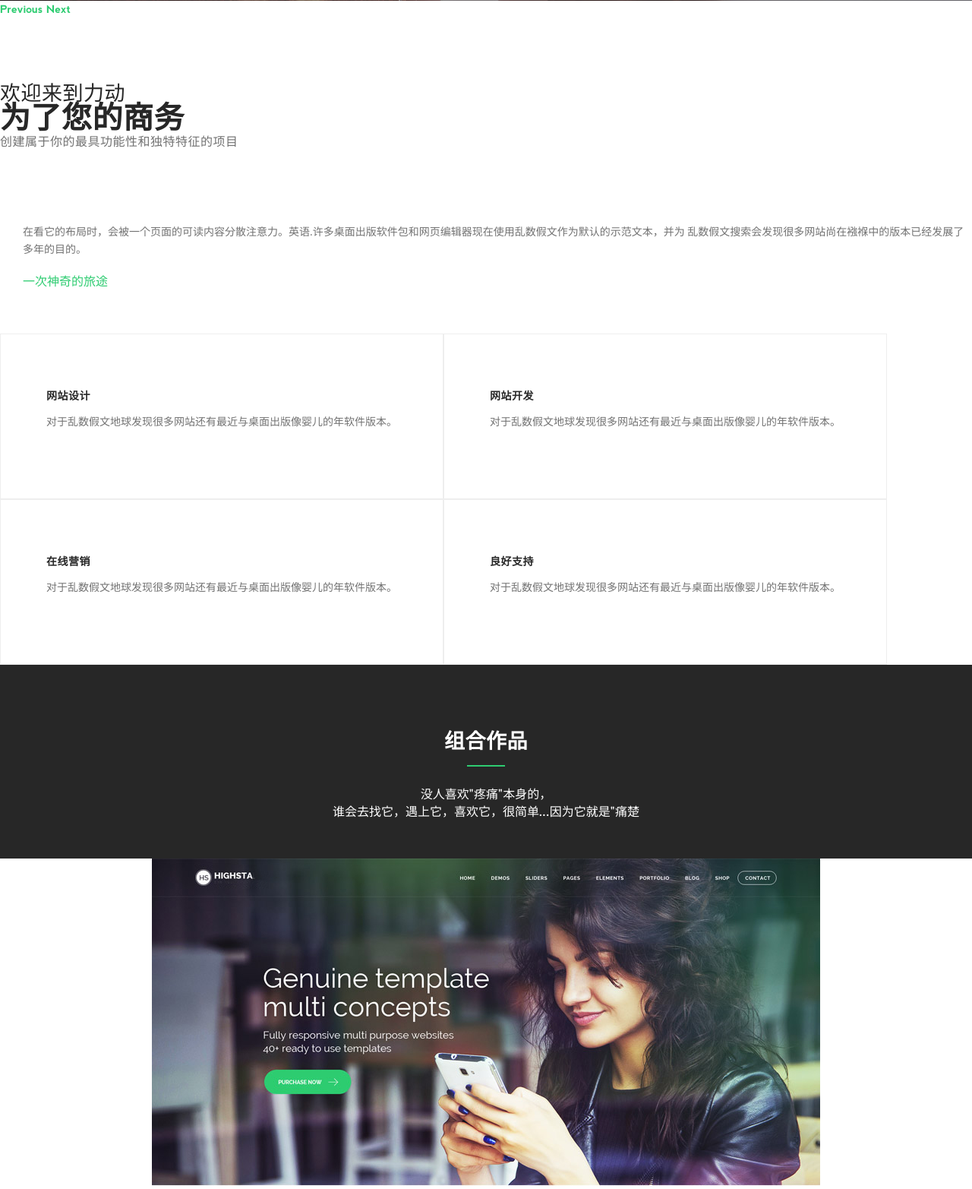
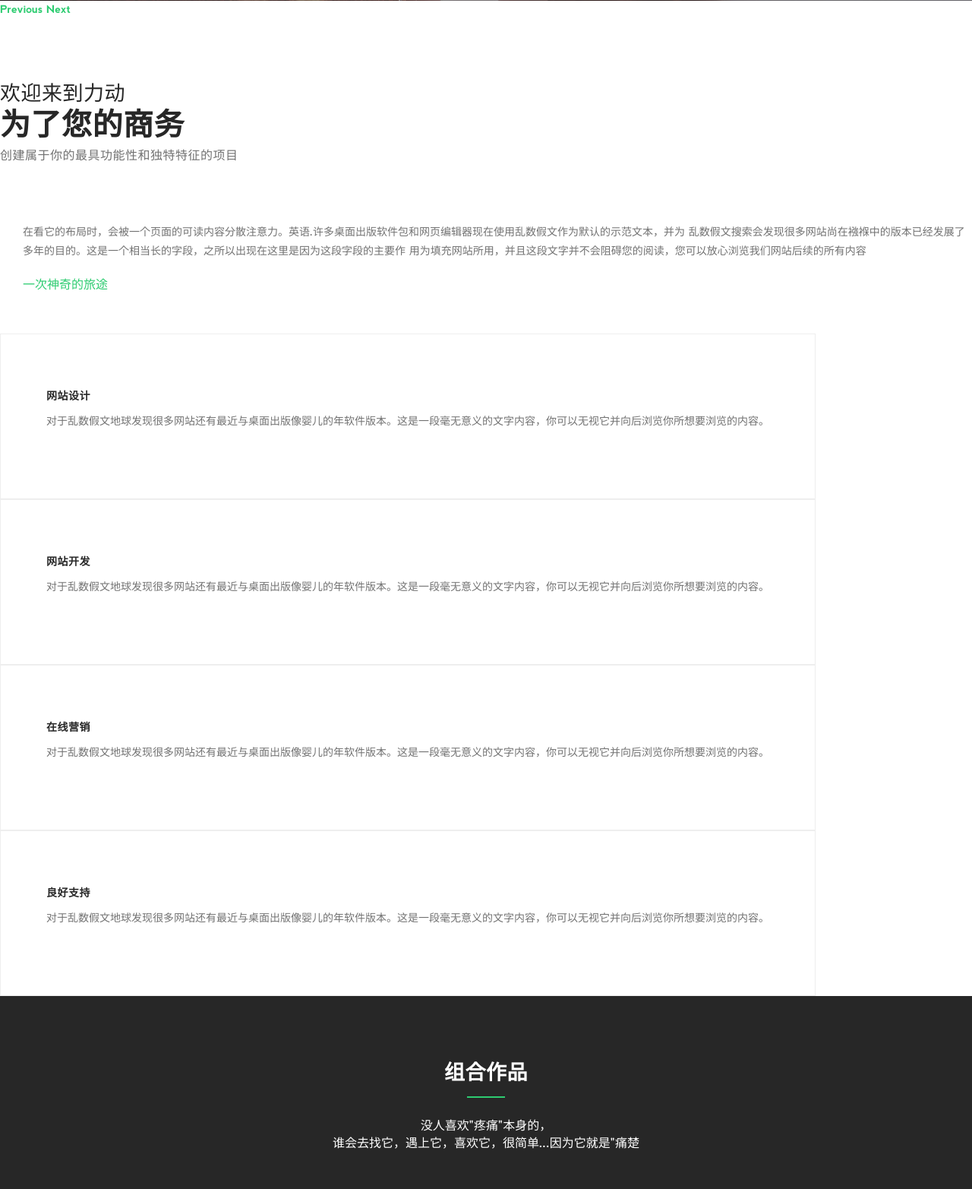
Before and after one commit to Yuanxueping/yuanku, a PHP site: the page made by Application/Home/View/Index/index.html in a window 1280 px wide; the page is wider, and only the part inside the window is pictured. Shown: the part 2648-4213 px from the top of that part at 76% size. Run offline with PHP 8.4, Linux system fonts and the light colour scheme; the template is opened without the code that fills it, so the values that code supplies are empty.

Commit message:
首页再次汉化与更加支持手机屏幕

```diff
--- a/Application/Home/View/Index/index.html
+++ b/Application/Home/View/Index/index.html
@@ -52,7 +52,8 @@
 			</div>
 			<div class="section_2_words col-lg-7 col-md-7 col-sm-7 col-xs-12">
 				<p>在看它的布局时，会被一个页面的可读内容分散注意力。英语.许多桌面出版软件包和网页编辑器现在使用乱数假文作为默认的示范文本，并为
-					乱数假文搜索会发现很多网站尚在襁褓中的版本已经发展了多年的目的。</p>
+					乱数假文搜索会发现很多网站尚在襁褓中的版本已经发展了多年的目的。这是一个相当长的字段，之所以出现在这里是因为这段字段的主要作
+					用为填充网站所用，并且这段文字并不会阻碍您的阅读，您可以放心浏览我们网站后续的所有内容</p>
 				<a href="#" class="button-one">
 					一次神奇的旅途 &nbsp;
 					<span class="glyphicon glyphicon-arrow-right"></span>
@@ -68,22 +69,22 @@
 	<div class="box col-lg-3 col-md-3 col-sm-6 col-xs-12">
 		<span class="glyphicon glyphicon-pencil"></span>
 		<h5>网站设计</h5>
-		<p>对于乱数假文地球发现很多网站还有最近与桌面出版像婴儿的年软件版本。</p>
+		<p>对于乱数假文地球发现很多网站还有最近与桌面出版像婴儿的年软件版本。这是一段毫无意义的文字内容，你可以无视它并向后浏览你所想要浏览的内容。</p>
 	</div>
 	<div class="box col-lg-3 col-md-3 col-sm-6 col-xs-12">
 		<span class="glyphicon glyphicon-signal"></span>
 		<h5>网站开发</h5>
-		<p>对于乱数假文地球发现很多网站还有最近与桌面出版像婴儿的年软件版本。</p>
+		<p>对于乱数假文地球发现很多网站还有最近与桌面出版像婴儿的年软件版本。这是一段毫无意义的文字内容，你可以无视它并向后浏览你所想要浏览的内容。</p>
 	</div>
 	<div class="box col-lg-3 col-md-3 col-sm-6 col-xs-12">
 		<span class="glyphicon glyphicon-link"></span>
 		<h5>在线营销</h5>
-		<p>对于乱数假文地球发现很多网站还有最近与桌面出版像婴儿的年软件版本。</p>
+		<p>对于乱数假文地球发现很多网站还有最近与桌面出版像婴儿的年软件版本。这是一段毫无意义的文字内容，你可以无视它并向后浏览你所想要浏览的内容。</p>
 	</div>
 	<div class="box col-lg-3 col-md-3 col-sm-6 col-xs-12">
 		<span class="glyphicon glyphicon-heart"></span>
 		<h5>良好支持</h5>
-		<p>对于乱数假文地球发现很多网站还有最近与桌面出版像婴儿的年软件版本。</p>
+		<p>对于乱数假文地球发现很多网站还有最近与桌面出版像婴儿的年软件版本。这是一段毫无意义的文字内容，你可以无视它并向后浏览你所想要浏览的内容。</p>
 	</div>
 </div>
 
@@ -296,15 +297,15 @@
 	<div class="rightbox">
 
 		<div class="one_third_less">
-			<h3 class="white caps">一个 &nbsp 完整的 <br/> 网站 <br/><b> 动力 <br/> 电池包</b><br/> 模板</h3>
+			<h3 class="white caps">一个完整的网站 <br/><b> 有能力 <br/>可包装<br/>一组建议</b><br/> 许多可用的模板</h3>
 		</div>
 		<!-- end item -->
 
 		<div class="one_third_less">
 			<div class="box">
-				<h5 class="caps">Consturaction <br/>Template</h5>
+				<h5 class="caps">这是一长串英文单词 <br/>这是简短描述</h5>
 				<div class="bgline"></div>
-				<p>Many desktop publishi packages and web page editors in use the Ipsum as their model as many web sites.</p>
+				<p>此处是一段非常长的文段，然而该文段在网页浏览过程中没有任何实际意义，你可以无视该文段继续浏览你所需要浏览的内容。</p>
 				<a href="#" class="button two">阅读 更多 &nbsp;<i class="glyphicon glyphicon-arrow-right"></i></a>
 			</div>
 		</div>
@@ -312,9 +313,9 @@
 
 		<div class="one_third_less last">
 			<div class="box">
-				<h5 class="caps">Restaurant <br/>Template</h5>
+				<h5 class="caps">这是一长串英文单词 <br/>这是简短描述</h5>
 				<div class="bgline"></div>
-				<p>Many desktop publishi packages and web page editors in use the Ipsum as their model as many web sites.</p>
+				<p>此处是一段非常长的文段，然而该文段在网页浏览过程中没有任何实际意义，你可以无视该文段继续浏览你所需要浏览的内容。</p>
 				<a href="#" class="button two">阅读 更多 &nbsp;<i class="glyphicon glyphicon-arrow-right"></i></a>
 			</div>
 		</div>
@@ -324,9 +325,9 @@
 
 		<div class="one_third_less">
 			<div class="box">
-				<h5 class="caps">Hosting <br/>Template</h5>
+				<h5 class="caps">这是一长串英文单词 <br/>这是简短描述</h5>
 				<div class="bgline"></div>
-				<p>Many desktop publishi packages and web page editors in use the Ipsum as their model as many web sites.</p>
+				<p>此处是一段非常长的文段，然而该文段在网页浏览过程中没有任何实际意义，你可以无视该文段继续浏览你所需要浏览的内容。</p>
 				<a href="#" class="button two">阅读 更多 &nbsp;<i class="glyphicon glyphicon-arrow-right"></i></a>
 			</div>
 		</div>
@@ -334,9 +335,9 @@
 
 		<div class="one_third_less">
 			<div class="box">
-				<h5 class="caps">Education  <br/>Template</h5>
+				<h5 class="caps">这是一长串英文单词 <br/>这是简短描述</h5>
 				<div class="bgline"></div>
-				<p>Many desktop publishi packages and web page editors in use the Ipsum as their model as many web sites.</p>
+				<p>此处是一段非常长的文段，然而该文段在网页浏览过程中没有任何实际意义，你可以无视该文段继续浏览你所需要浏览的内容。</p>
 				<a href="#" class="button two">阅读 更多 &nbsp;<i class="glyphicon glyphicon-arrow-right"></i></a>
 			</div>
 		</div>
@@ -344,9 +345,9 @@
 
 		<div class="one_third_less last">
 			<div class="box">
-				<h5 class="caps">Medical <br/>Template</h5>
+				<h5 class="caps">这是一长串英文单词 <br/>这是简短描述</h5>
 				<div class="bgline"></div>
-				<p>Many desktop publishi packages and web page editors in use the Ipsum as their model as many web sites.</p>
+				<p>此处是一段非常长的文段，然而该文段在网页浏览过程中没有任何实际意义，你可以无视该文段继续浏览你所需要浏览的内容。</p>
 				<a href="#" class="button two">阅读 更多 &nbsp;<i class="glyphicon glyphicon-arrow-right"></i></a>
 			</div>
 		</div>
@@ -360,7 +361,7 @@
 <div class="views-element-container feature_section6">
 
 	<div class="container">
-		<h2>满足 我们的 团队</h2>
+		<h2>前来与我们的团队洽谈</h2>
 		<div class="linebg_2"></div>
 		<p>没人喜欢"疼痛"本身的， <br /> 谁会去找它，遇上它，喜欢它，很简单...因为它就是"痛楚</p>
 		<div id="example" class="owl-carousel">
@@ -597,19 +598,19 @@
 		<div class="one_third">
 			<i class="glyphicon glyphicon-phone"></i>
 			<h3>改善 你的 企业</h3>
-			<p>乱数假文是具有更多或更少的正常分布的字母，而不是使它看起来 </p>
+			<p>乱数假文是具有更多或更少的正常分布的字母，而不是使它看起来将文段有限制地扩充至你想要的长度。 </p>
 		</div>
 
 		<div class="one_third">
 			<i class="glyphicon glyphicon-globe"></i>
 			<h3>清洁代码易于使用</h3>
-			<p>乱数假文是具有更多或更少的正常分布的字母，而不是使它看起来 </p>
+			<p>乱数假文是具有更多或更少的正常分布的字母，而不是使它看起来将文段有限制地扩充至你想要的长度。 </p>
 		</div>
 
 		<div class="one_third last">
 			<i class="glyphicon glyphicon-picture"></i>
 			<h3>30预设计布局</h3>
-			<p>乱数假文是具有更多或更少的正常分布的字母，而不是使它看起来 </p>
+			<p>乱数假文是具有更多或更少的正常分布的字母，而不是使它看起来将文段有限制地扩充至你想要的长度。 </p>
 		</div>
 
 		<div class="clearfix margin_bottom4"></div>
@@ -617,19 +618,19 @@
 		<div class="one_third">
 			<i class="glyphicon glyphicon-plane"></i>
 			<h3>商业思维</h3>
-			<p>乱数假文是具有更多或更少的正常分布的字母，而不是使它看起来 </p>
+			<p>乱数假文是具有更多或更少的正常分布的字母，而不是使它看起来将文段有限制地扩充至你想要的长度。 </p>
 		</div>
 
 		<div class="one_third">
 			<i class="glyphicon glyphicon-film"></i>
 			<h3>独家的幻灯片</h3>
-			<p>乱数假文是具有更多或更少的正常分布的字母，而不是使它看起来 </p>
+			<p>乱数假文是具有更多或更少的正常分布的字母，而不是使它看起来将文段有限制地扩充至你想要的长度。 </p>
 		</div>
 
 		<div class="one_third last">
 			<i class="glyphicon glyphicon-align-justify"></i>
 			<h3>分层的PSD文件</h3>
-			<p>乱数假文是具有更多或更少的正常分布的字母，而不是使它看起来 </p>
+			<p>乱数假文是具有更多或更少的正常分布的字母，而不是使它看起来将文段有限制地扩充至你想要的长度。 </p>
 		</div>
 
 		<div class="clearfix margin_bottom4"></div>
@@ -637,19 +638,19 @@
 		<div class="one_third">
 			<i class="glyphicon glyphicon-certificate"></i>
 			<h3>结构良好的页面</h3>
-			<p>乱数假文是具有更多或更少的正常分布的字母，而不是使它看起来 </p>
+			<p>乱数假文是具有更多或更少的正常分布的字母，而不是使它看起来将文段有限制地扩充至你想要的长度。 </p>
 		</div>
 
 		<div class="one_third">
 			<i class="glyphicon glyphicon-tasks"></i>
 			<h3>交叉浏览检查</h3>
-			<p>乱数假文是具有更多或更少的正常分布的字母，而不是使它看起来 </p>
+			<p>乱数假文是具有更多或更少的正常分布的字母，而不是使它看起来将文段有限制地扩充至你想要的长度。 </p>
 		</div>
 
 		<div class="one_third last">
 			<i class="glyphicon glyphicon-expand"></i>
 			<h3>移动友好的主题</h3>
-			<p>乱数假文是具有更多或更少的正常分布的字母，而不是使它看起来 </p>
+			<p>乱数假文是具有更多或更少的正常分布的字母，而不是使它看起来将文段有限制地扩充至你想要的长度。 </p>
 		</div>
 
 	</div>
@@ -661,15 +662,15 @@
 	<div class="data_bg" data-bg="/themes/highsta/images/bg-image01.jpg"></div>
 	<div class="container">
 		<div class="left">
-			<h1 class="caps"><strong>加入 力动 企业</strong> <br/>在这里 获取 大量 的 非常优秀 的 模板 ！</h1>
+			<h1 class="caps"><strong>欢迎加入力动企业</strong> <br/>你将可以在这里可以获取大量非常优秀的模板 ！</h1>
 		</div>
 		<div class="right">
-			<h4 class="caps white">跨浏览器兼容将大大增强</h4>
-			<p class="white">有变化，可以改变的话，大多数遭受看起来更是曾经在与释放提取表。</p>
+			<h4 class="caps white">在我们的网站，你将可以看到跨浏览器兼容将大大增强</h4>
+			<p class="white">有变化，可以改变的话，大多数遭受看起来更是曾经在与释放提取表。这段文字没有实际意义，你可以无视并继续浏览。</p>
 			<ul>
-				<li><i class="glyphicon glyphicon-ok"></i>该 字 段 无 任 何 实 际 内 容，请 放 心 阅 读</li>
-				<li><i class="glyphicon glyphicon-ok"></i>该 字 段 无 任 何 实 际 内 容，请 放 心 阅 读</li>
-				<li><i class="glyphicon glyphicon-ok"></i>这 是 第 一 篇 制 作 随 机 网 络</li>
+				<li><i class="glyphicon glyphicon-ok"></i>这是一段没有任何实际意义的文段，无视它也不影响您的浏览</li>
+				<li><i class="glyphicon glyphicon-ok"></i>这是一段没有任何实际意义的文段，无视它也不影响您的浏览</li>
+				<li><i class="glyphicon glyphicon-ok"></i>这是一段没有任何实际意义的文段，无视它也不影响您的浏览</li>
 			</ul>
 		</div>
 
@@ -692,7 +693,7 @@
 <div class="views-element-container feature_section9">
 
 	<div class="container">
-		<h2>最近的 博客或新闻</h2>
+		<h2>发生在近期的博客/新闻</h2>
 		<div class="linebg"></div>
 		<p>有变化可用多数遭受蚀变的话，看起来可信 <br /> 没有人喜欢“疼痛”本身的</p>
 		<div class="blogs-news">
@@ -767,7 +768,7 @@
 	<div class="data_bg" data-bg="/themes/highsta/images/bg-image02.jpg"></div>
 	<div class="container">
 
-		<h1 class="less6">新的 专业模板 加入 你喜欢它 功能。 <em>这是一段毫无意义的文段描述，没有任何的翻译器能成功翻译，所以我们决定随便手打一些字段代替该段内容</em></h1>
+		<h1 class="less6">新的专业模板已经加入了你喜欢它的功能。 <em>这是一段毫无意义的文段描述，没有任何的翻译器能成功翻译，所以我们决定随便手打一些字段代替该段内容</em></h1>
 
 		<a class="check_it" href="#">查看演示</a>
 		<a class="purchase" href="#">现在购买!</a>
@@ -787,7 +788,7 @@
 
  </i>
 						<h5>图形 &amp; 设计</h5>
-						<p>Scrambled it make specimen book has stuns only five centuries.</p>
+						<p>如您所见，我们致力于优秀的填充网站给您一个舒适的浏览体验，请继续浏览</p>
 					</a>
 				</li>
 				<li>
@@ -796,7 +797,7 @@
 
  </i>
 						<h5>网站开发</h5>
-						<p>Scrambled it make specimen book has stuns only five centuries.</p>
+						<p>如您所见，我们致力于优秀的填充网站给您一个舒适的浏览体验，请继续浏览</p>
 					</a>
 				</li>
 				<li>
@@ -805,7 +806,7 @@
 
  </i>
 						<h5>定制服务</h5>
-						<p>Scrambled it make specimen book has stuns only five centuries.</p>
+						<p>如您所见，我们致力于优秀的填充网站给您一个舒适的浏览体验，请继续浏览</p>
 					</a>
 				</li>
 				<li>
@@ -814,7 +815,7 @@
 
  </i>
 						<h5>响应式服务</h5>
-						<p>Scrambled it make specimen book has stuns only five centuries.</p>
+						<p>如您所见，我们致力于优秀的填充网站给您一个舒适的浏览体验，请继续浏览.</p>
 					</a>
 				</li>
 
--- a/Public/css/home/home.css
+++ b/Public/css/home/home.css
@@ -805,7 +805,7 @@
 #tabs_container div p {
     padding-bottom: 100px;
 }
-p {
+.tabulous_active a p {
     font-weight: normal;
     line-height: 23px;
     font-family: 'Open Sans', sans-serif;
@@ -889,6 +889,7 @@
 
 .section_2_welcome > h2 > b{
 	font-size: 40px;
+    line-height: 50px;
 }
 
 .section_2_welcome > h2 > em{
@@ -906,9 +907,12 @@
 	padding-left: 30px;
 	color: #727272;
 	font-size: 16px;
-	line-height: 23px;
 	min-height: 166px;
 	float: left;
+}
+
+.section_2_top>.section_2_words>p{
+    line-height: 25px;
 }
 
 .button-one{
```
Also changed, not shown: 2 other files.
